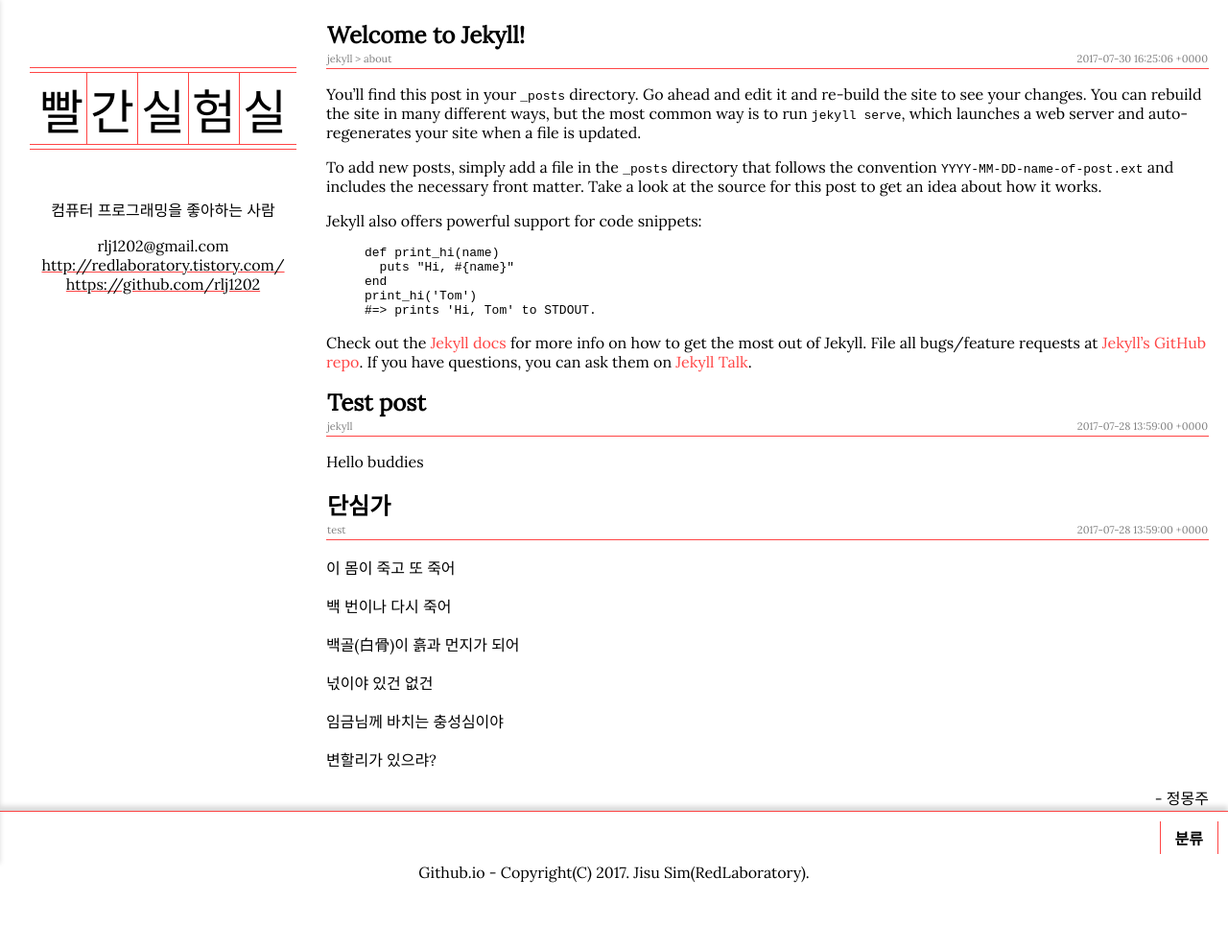
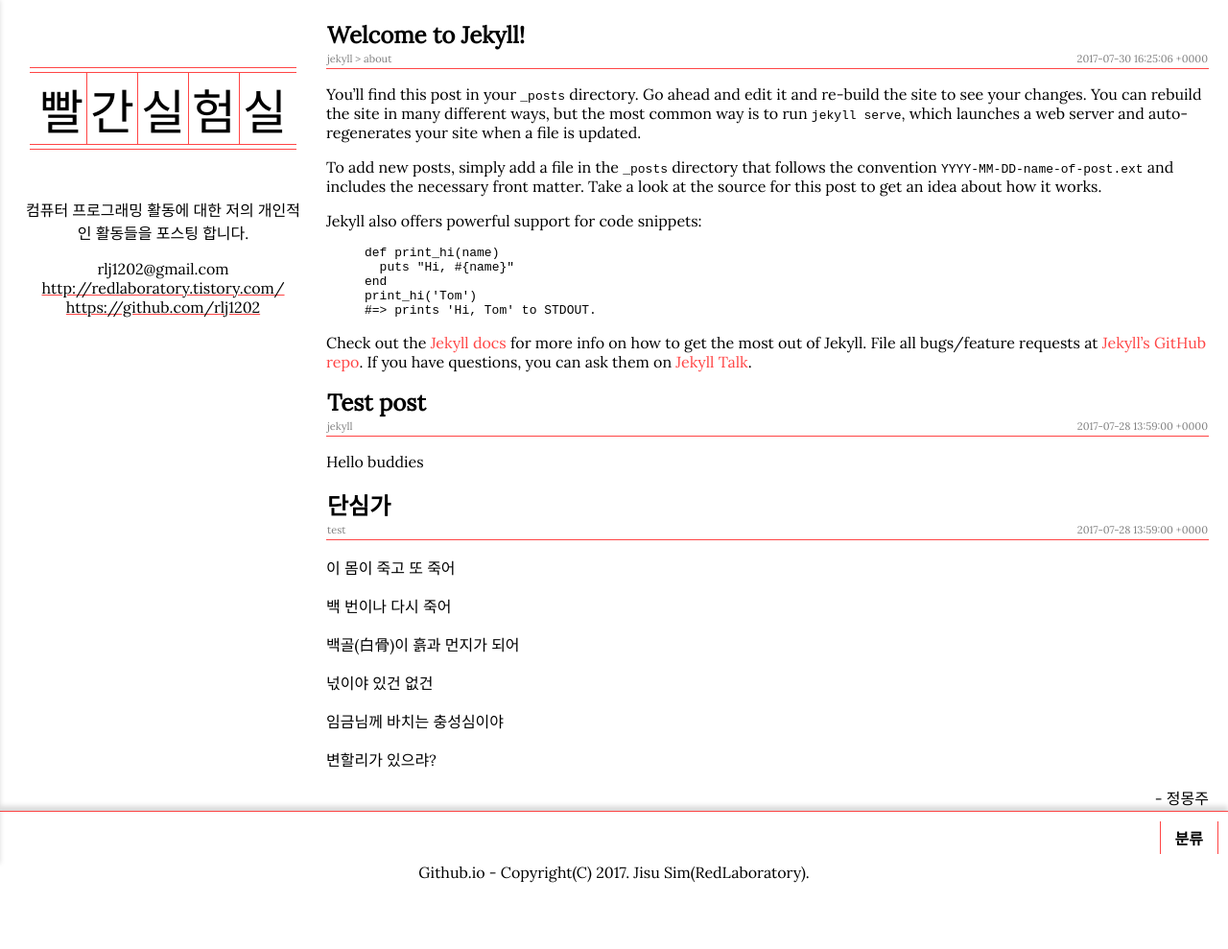
Before and after one commit to rlj1202/redlaboratory.github.io, a Jekyll site: the page built from index.md, in a window 1280 px wide. Shown: the whole page at 96% size. Built offline with Jekyll 4.4.1, drawn with Linux system fonts in a browser that asks for light colours; some web fonts are replaced; part of the change alters nothing that is shown.

```diff
--- a/_config.yml
+++ b/_config.yml
@@ -16,7 +16,7 @@
 title: RedLaboratory
 email: rlj1202@gmail.com
 description: > # this means to ignore newlines until "baseurl:"
-  컴퓨터 프로그래밍을 좋아하는 사람
+  컴퓨터 프로그래밍 활동에 대한 저의 개인적인 활동들을 포스팅 합니다.
 baseurl: "" # the subpath of your site, e.g. /blog
 url: "https://rlj1202.github.io" # the base hostname & protocol for your site, e.g. http://example.com
 twitter_username: KrRedlaboratory
--- a/_layouts/default.html
+++ b/_layouts/default.html
@@ -3,18 +3,32 @@
 <head>
 	<meta charset="utf-8" />
 	<meta name="viewport" content="width=device-width, initial-scale=1">
-	<meta name="google-site-verification" content="hwxGDaLxpQghc5FGfoCrYY_OA9Vxzk2dl2-oZVbHf4g" />
 	<link rel="stylesheet" type="text/css" href="/assets/style.css">
 
+	<meta name="google-site-verification" content="hwxGDaLxpQghc5FGfoCrYY_OA9Vxzk2dl2-oZVbHf4g" />
+
+	<!-- Page Information -->
 	{% capture title %}{% if page.title %}{{ page.title }} - {{ site.title }}{% else %}{{ site.title }}{% endif %}{% endcapture %}
+	{% capture url %}{{ site.url }}{{ page.url }}{% endcapture %}
 	<title>{{ title }}</title>
 	<meta name="description" content="{{ site.description }}">
+
+	<!-- Open Graph -->
 	<meta property="og:title" content="{{ title }}">
 	<meta property="og:type" content="{% if page.title %}article{% else %}website{% endif %}"><!-- article buisness place product profile restaurant website -->
-	<meta property="og:url" content="{{ site.url }}{{ page.url }}">
+	<meta property="og:url" content="{{ url }}">
 	<!-- <meta property="og:image" content=""> -->
-	<link rel="publisher" href="https://plus.google.com/+rlj1202">
-	<!-- deprecated tag. no longer used by google search. use google plus publisher tag instead. <link rel="author" href="{{ site.author }}"> -->
+
+	<!-- Twitter Card -->
+	<meta name="twitter:card" content="summary">
+	<meta name="twitter:site" content="@{{ site.twitter_username }}">
+	<meta name="twitter:title" content="{{ title }}">
+	<meta name="twitter:description" content="{{ site.description }}">
+	<!-- <meta name="twitter:image" content=""> -->
+
+	<!-- Etc -->
+	<link rel="publisher" href="{{ site.author }}">
+	<link rel="author" href="{{ site.author }}"><!-- deprecated tag. no longer used by google search. use google plus publisher tag instead. -->
 </head>
 <body>
 	<div id="bottom_bar">
```
